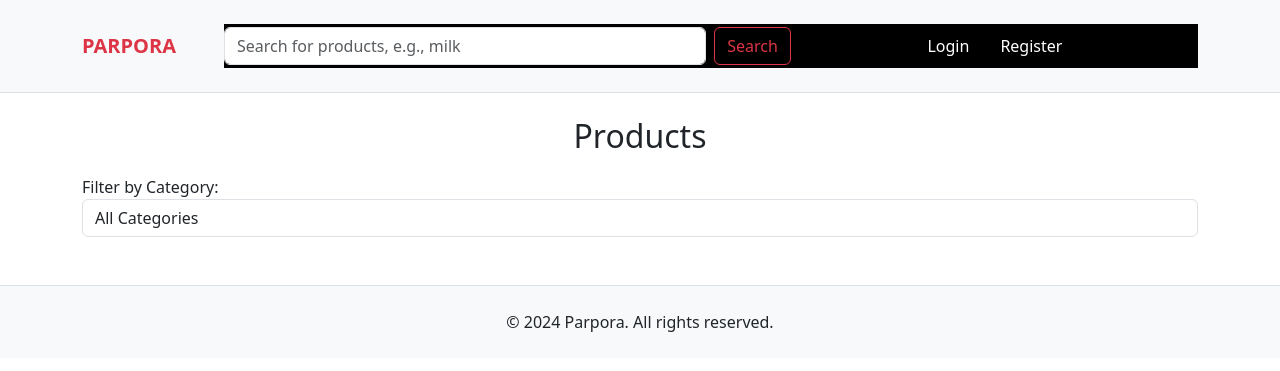
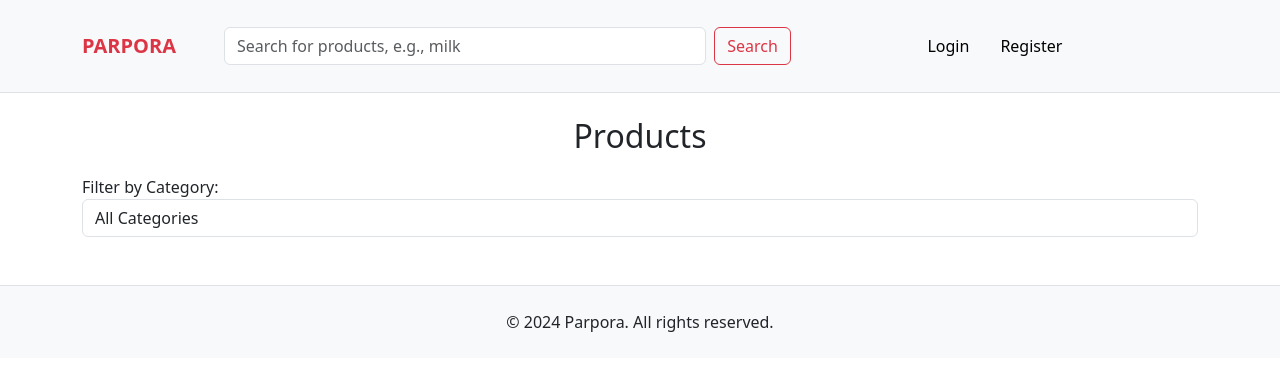
Before and after one commit to kayuserpus/Tarpinis_2, a Flask app: page / in a window 1280 px wide. Shown: the top 371 px of the page. Run offline with Flask 3, Linux system fonts and the light colour scheme; data that the repository does not hold is empty; parts of the project's set-up code (start-up, migrations or seed data) failed here and were passed over; some libraries are stand-ins or nearby versions.

Commit message:
Reactive

```diff
--- a/app/static/style.css
+++ b/app/static/style.css
@@ -40,7 +40,6 @@ body {
     margin-right: 15px;
     transition: color 0.3s, transform 0.3s;
     padding: 10px 15px;
-    color: #000 !important;
 }
 
 .navbar-nav .nav-item .nav-link:hover {
@@ -237,16 +236,3 @@ h1.title {
     background-color: #c82333;
     border-color: #bd2130;
 }
-
-.navbar-collapse {
-    background-color: #000;
-}
-
-.navbar-nav .nav-item .nav-link {
-    color: #fff !important;
-    padding: 10px 15px;
-}
-
-.navbar-nav .nav-item .nav-link:hover {
-    color: #dc3545 !important;
-}
```
